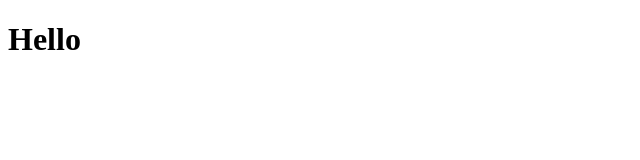
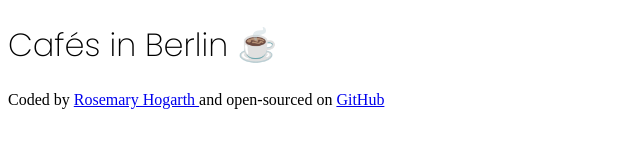
Before and after one commit to Rosemary-Hogarth/responsive-project, a plain HTML site: page index.html in a window 1280 px wide. Shown: the whole page, without its empty margins (0-640 px from the left). Drawn offline with Linux system fonts and the light colour scheme.

Commit message:
Added footer

```diff
--- a/index.html
+++ b/index.html
@@ -3,9 +3,15 @@
 <head>
   <meta charset="UTF-8">
   <meta name="viewport" content="width=device-width, initial-scale=1.0">
+  <link rel="preconnect" href="https://fonts.googleapis.com">
+<link rel="preconnect" href="https://fonts.gstatic.com" crossorigin>
+<link href="https://fonts.googleapis.com/css2?family=Poppins:ital,wght@0,100;0,200;0,300;0,400;0,500;0,600;0,700;0,800;0,900;1,100;1,200;1,300;1,400;1,500;1,600;1,700;1,800;1,900&display=swap" rel="stylesheet">
+<link rel="stylesheet" href="src/styles.css" />
+
   <title>Document</title>
 </head>
 <body>
-  <h1>Hello</h1>
+  <h1>Cafés in Berlin ☕️</h1>
+  <footer>Coded by <a href="https://app.netlify.com/sites/wondrous-sprite-d950e1/overview">Rosemary Hogarth </a>and open-sourced on <a href="https://github.com/Rosemary-Hogarth/responsive-project">GitHub</a></footer>
 </body>
 </html>
--- /dev/null
+++ b/src/styles.css
@@ -0,0 +1,4 @@
+h1 {
+  font-family: "Poppins", sans-serif;
+  font-weight: 200;
+}
```
Also changed, not shown: styles.css (deleted).
